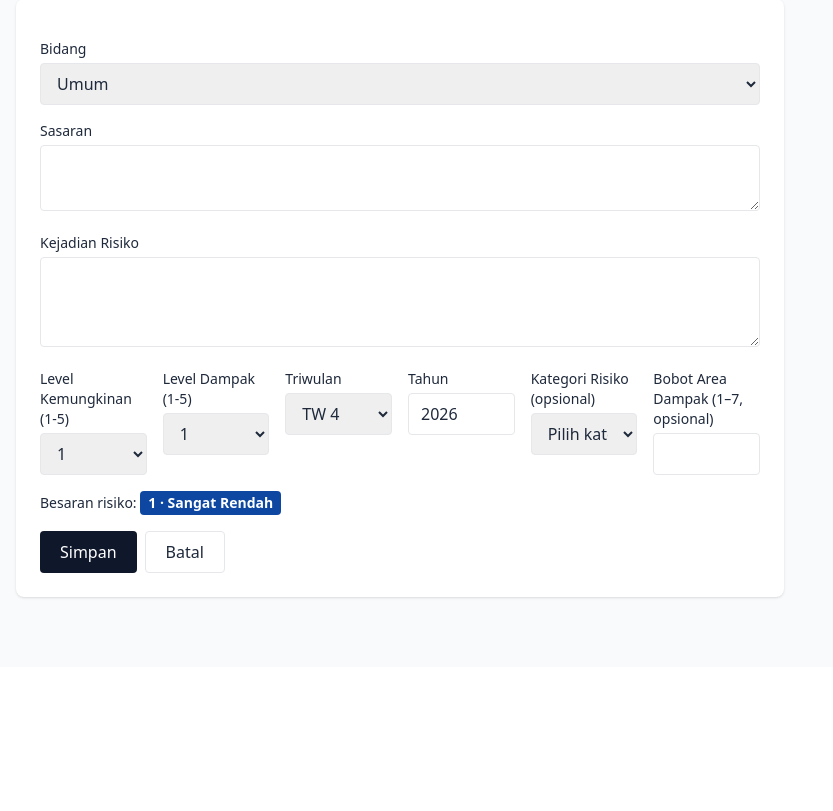
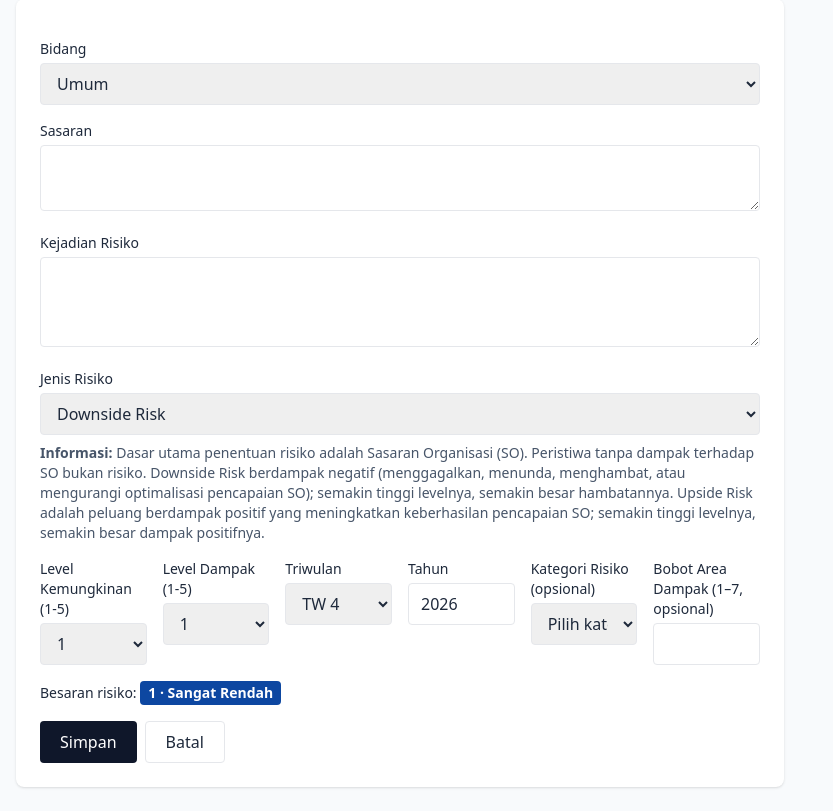
Before and after one commit to pael611/djpbmedan, a Laravel app: page /risiko/create in a window 1280 px wide. Shown: the part 133-944 px from the top of the page, without its empty margins (0-833 px from the left). Before the commit the page ends 732 px from the top, so only its background shows below. Run offline with Laravel 12, Linux system fonts and the light colour scheme; a user stored in the database is signed in; data comes from the database, SQL or seed files in the repository; some libraries are stand-ins or nearby versions.

Commit message:
some update features

```diff
--- a/app/Http/Controllers/RisikoController.php
+++ b/app/Http/Controllers/RisikoController.php
@@ -23,6 +23,7 @@ class RisikoController extends Controller
         $rules = [
             'sasaran' => ['required', 'string'],
             'kejadian_risiko' => ['required', 'string'],
+            'jenis_risiko' => ['required', Rule::in(array_keys(Risiko::JENIS_RISIKO))],
             'level_kemungkinan' => ['required', 'integer', 'between:1,5'],
             'level_dampak' => ['required', 'integer', 'between:1,5'],
             'triwulan' => ['required', 'integer', 'between:1,4'],
--- a/app/Models/Risiko.php
+++ b/app/Models/Risiko.php
@@ -27,10 +27,19 @@ class Risiko extends Model
         'Operasional' => 6,
     ];
 
+    public const JENIS_RISIKO = [
+        'downside' => 'Downside Risk',
+        'upside' => 'Upside Risk',
+    ];
+
+    protected $attributes = [
+        'jenis_risiko' => 'downside',
+    ];
+
     protected $table = 'risiko';
 
     protected $fillable = [
-        'bidang_id', 'sasaran', 'kejadian_risiko',
+        'bidang_id', 'sasaran', 'kejadian_risiko', 'jenis_risiko',
         'level_kemungkinan', 'level_dampak',
         'besaran_risiko', 'warna_risiko',
         'triwulan', 'tahun', 'kategori_risiko', 'bobot_area_dampak',
--- a/database/factories/RisikoFactory.php
+++ b/database/factories/RisikoFactory.php
@@ -22,6 +22,7 @@ class RisikoFactory extends Factory
             'bidang_id' => Bidang::factory(),
             'sasaran' => fake()->sentence(),
             'kejadian_risiko' => fake()->sentence(),
+            'jenis_risiko' => 'downside',
             'level_kemungkinan' => fake()->numberBetween(1, 5),
             'level_dampak' => fake()->numberBetween(1, 5),
             'triwulan' => fake()->numberBetween(1, 4),
--- a/resources/views/risiko/form.blade.php
+++ b/resources/views/risiko/form.blade.php
@@ -26,6 +26,21 @@
     <div>
         <label class="block text-sm mb-1">Kejadian Risiko</label>
         <textarea name="kejadian_risiko" rows="3" required class="border rounded px-3 py-2 w-full">{{ old('kejadian_risiko', $risiko->kejadian_risiko) }}</textarea>
+    </div>
+    <div>
+        <label for="jenis_risiko" class="block text-sm mb-1">Jenis Risiko</label>
+        <select id="jenis_risiko" name="jenis_risiko" class="border rounded px-3 py-2 w-full" required>
+            @foreach(\App\Models\Risiko::JENIS_RISIKO as $jenis => $label)
+                <option value="{{ $jenis }}" @selected(old('jenis_risiko', $risiko->jenis_risiko) === $jenis)>{{ $label }}</option>
+            @endforeach
+        </select>
+        <p class="mt-2 text-sm text-slate-600">
+            <span class="font-semibold">Informasi:</span>
+            Dasar utama penentuan risiko adalah Sasaran Organisasi (SO). Peristiwa tanpa dampak terhadap SO bukan risiko.
+            Downside Risk berdampak negatif (menggagalkan, menunda, menghambat, atau mengurangi optimalisasi pencapaian SO);
+            semakin tinggi levelnya, semakin besar hambatannya. Upside Risk adalah peluang berdampak positif yang meningkatkan
+            keberhasilan pencapaian SO; semakin tinggi levelnya, semakin besar dampak positifnya.
+        </p>
     </div>
 
     <div class="grid grid-cols-2 gap-4 md:grid-cols-6">
```
Also changed, not shown: resources/views/partials/matriks.blade.php (+7 -2 lines), tests/Feature/RisikoPriorityTest.php (+5 -2 lines), tests/Feature/RisikoTypeTest.php (added, +188 -0 lines), database/migrations/2026_11_18_044832_add_jenis_risiko_to_risiko_table.php (added).
